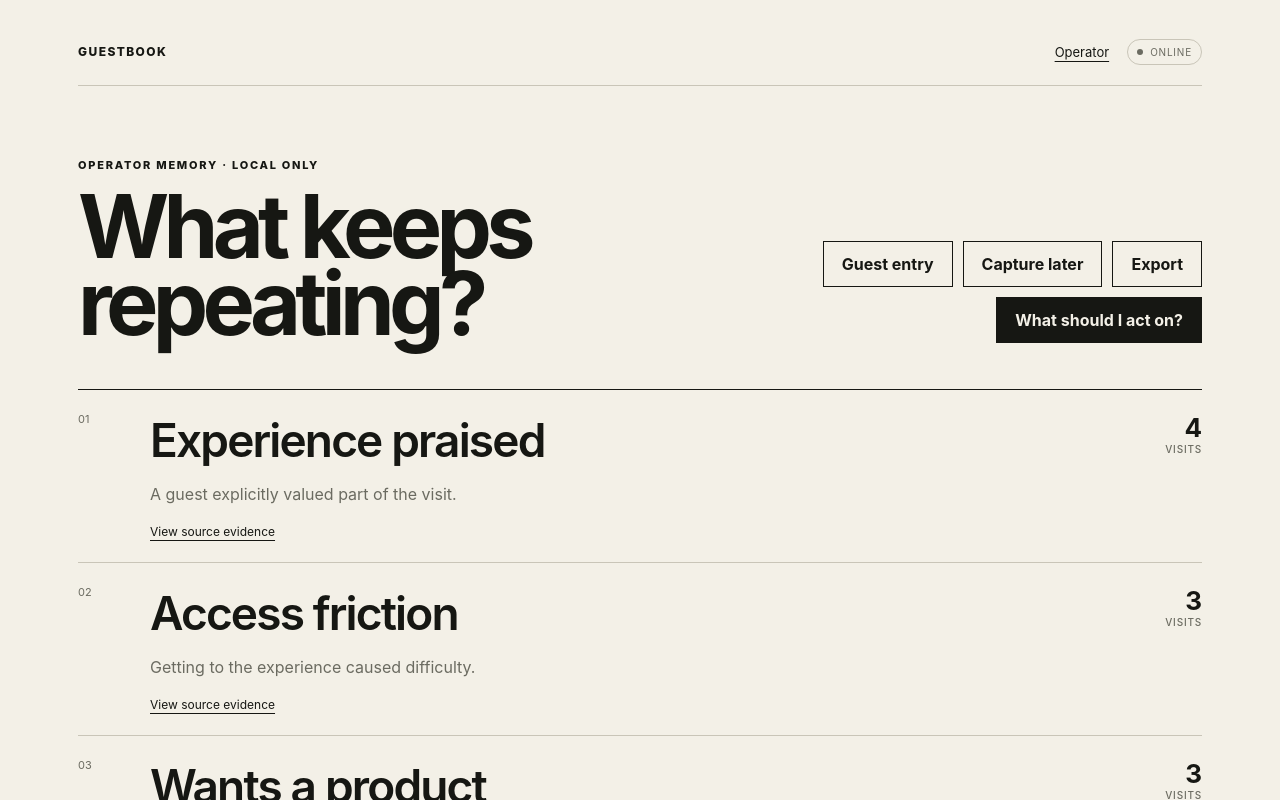
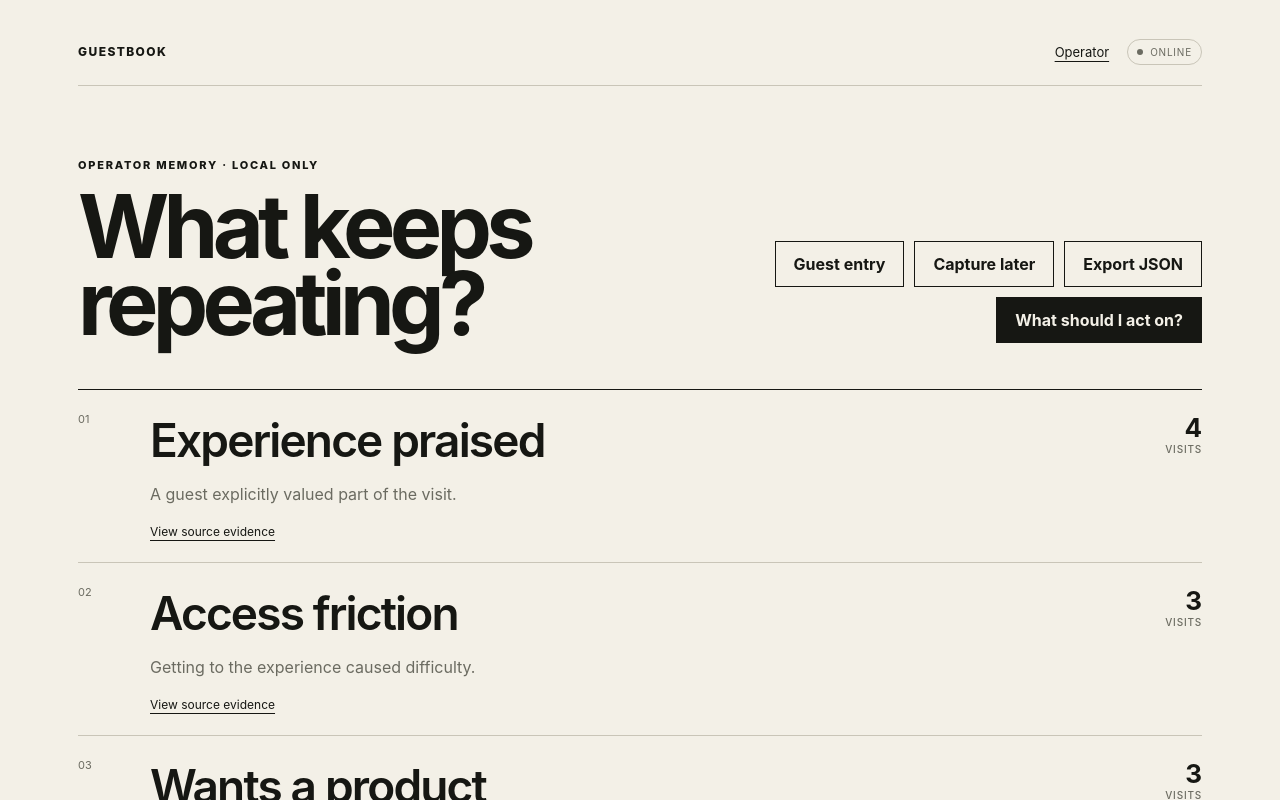
Before and after one commit to Davemafy/Guestbook, a React (Vite) app: page / in a window 1280 px wide. Both pictures are taken after a click on the button "Open operator memory". Shown: the top 800 px of the page. Built offline with nearby package versions, Linux system fonts and the light colour scheme.

Commit message:
ui: label local memory export explicitly

```diff
--- a/src/App.tsx
+++ b/src/App.tsx
@@ -332,7 +332,7 @@ function Memory() {
         <div className="memory-actions">
           <button className="secondary" onClick={() => go("/guest")}>Guest entry</button>
           <button className="secondary" onClick={() => go("/capture")}>Capture later</button>
-          <button className="secondary" onClick={() => exportMemory(observations)}>Export</button>
+          <button className="secondary" onClick={() => exportMemory(observations)}>Export JSON</button>
           <button className="primary" onClick={() => go("/decide")}>What should I act on?</button>
         </div>
       </section>
```
